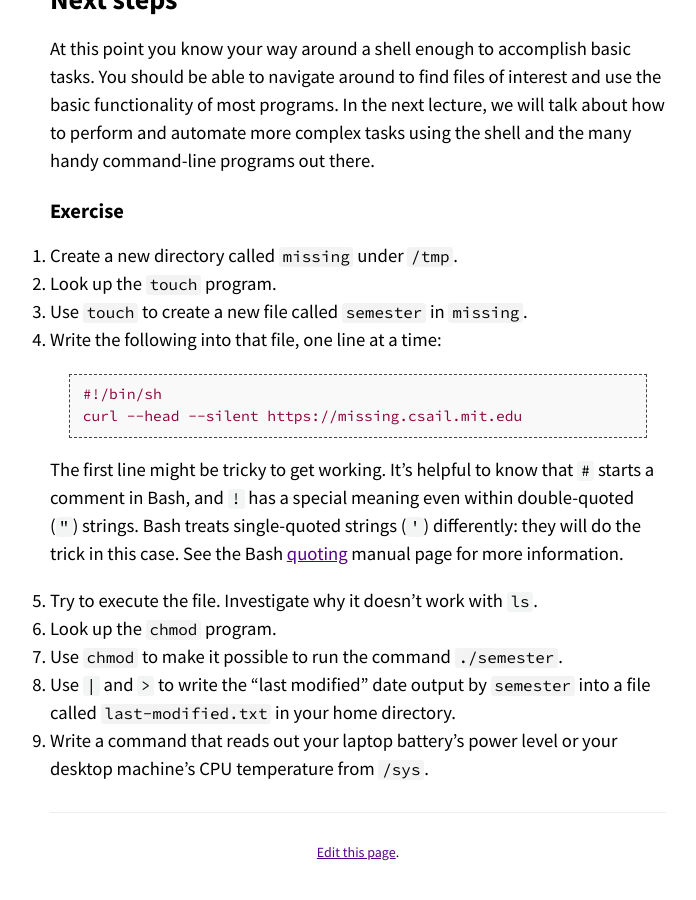
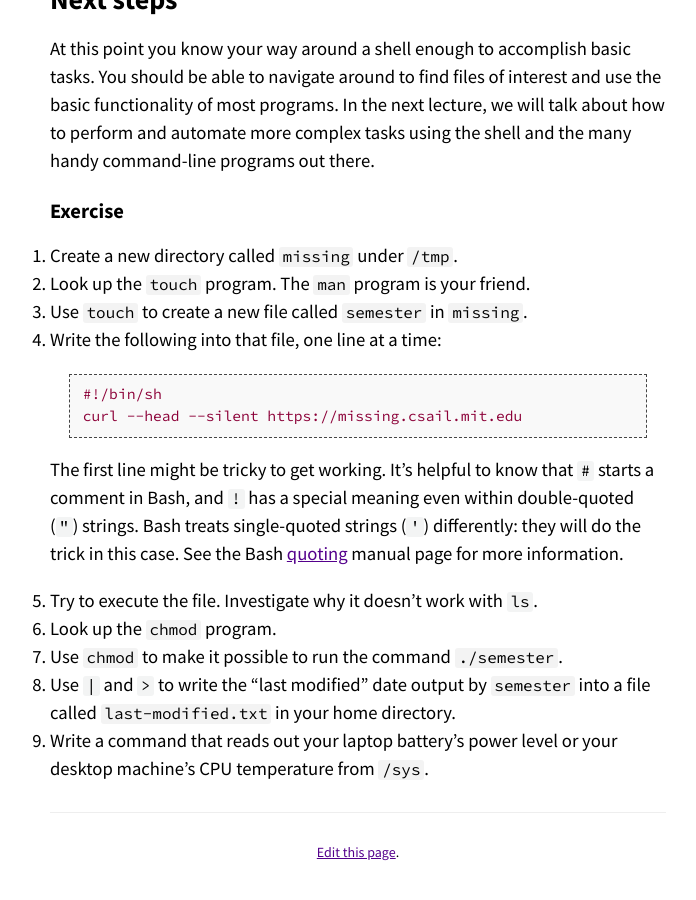
Before and after one commit to missing-semester-cn/missing-semester-cn.github.io, a Jekyll site: the page built from course-shell.md, in a window 1280 px wide and 900 px high, scrolled down 7922 px. Shown: the whole window, without its empty margins (282-978 px from the left). Built offline with Jekyll 4.4.1, drawn with Linux system fonts in a browser that asks for light colours.

Commit message:
Add hint: man, not find

````diff
--- a/course-shell.md
+++ b/course-shell.md
@@ -360,7 +360,7 @@ there.
 ## Exercise
 
  1. Create a new directory called `missing` under `/tmp`.
- 2. Look up the `touch` program.
+ 2. Look up the `touch` program. The `man` program is your friend.
  3. Use `touch` to create a new file called `semester` in `missing`.
  4. Write the following into that file, one line at a time:
     ```
````
